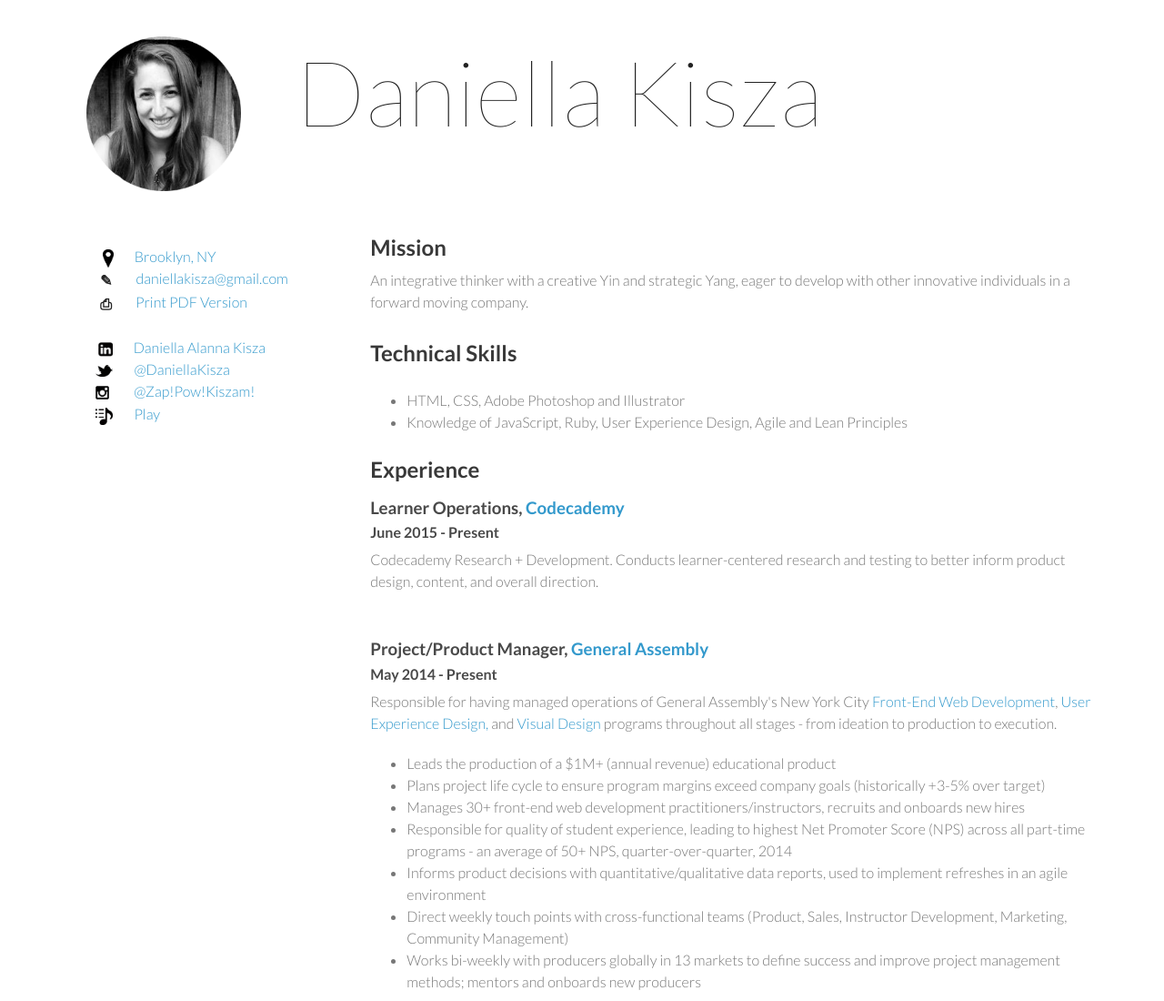
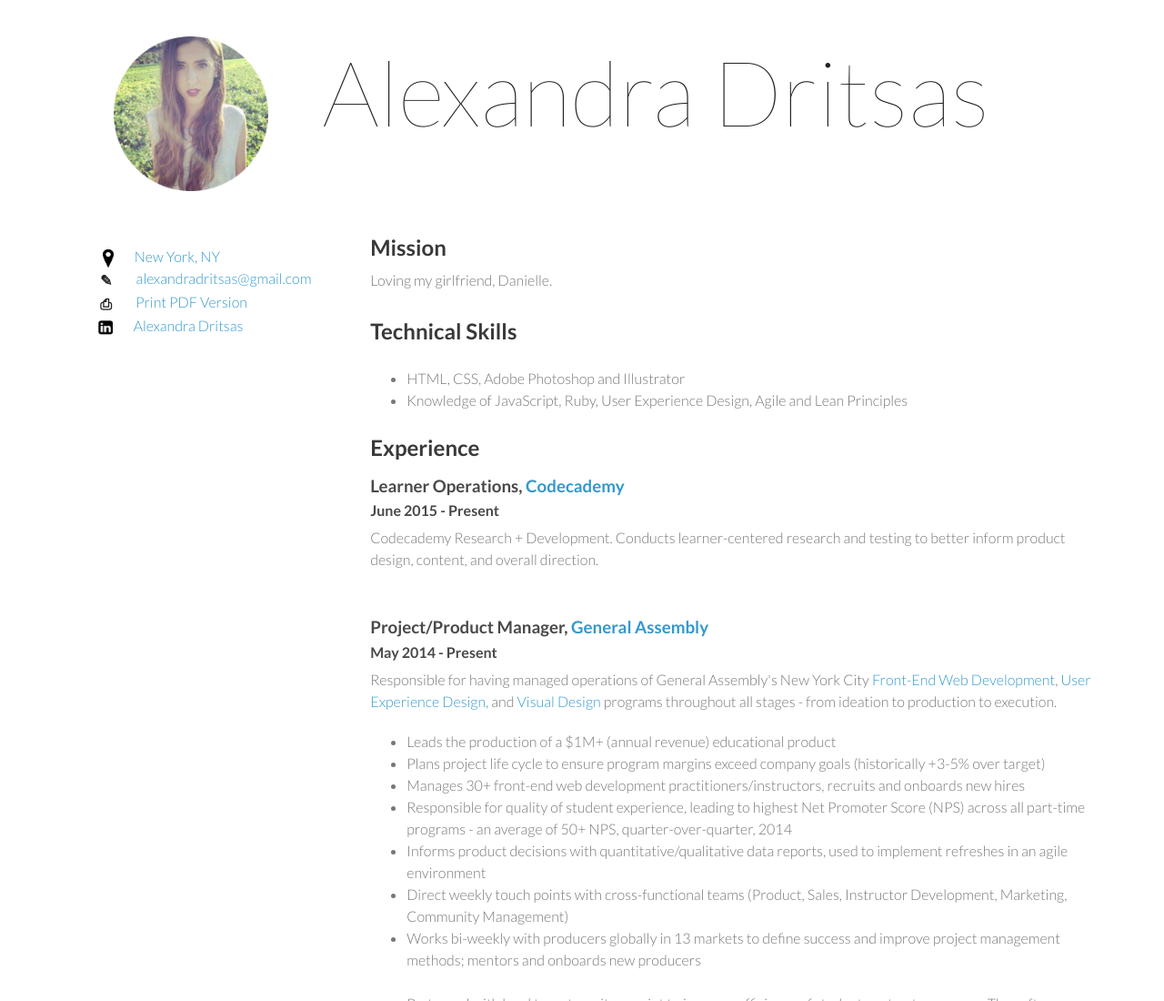
Before and after one commit to daniellakisza/adritsas.github.io, a plain HTML site: page index.html in a window 1280 px wide. Shown: the top 1100 px of the page at 91% size. Drawn offline with nearby package versions, Linux system fonts and the light colour scheme.

Commit message:
updating A's name and photo

```diff
--- a/assets/stylesheets/style.css
+++ b/assets/stylesheets/style.css
@@ -184,6 +184,7 @@ h1 img {
   display: inline-block;
   height: 170px;
   width: 170px;
+  margin-left: 30px;
   padding-left: 25px;
 
   -webkit-transition: all 1s ease;
--- a/index.html
+++ b/index.html
@@ -17,7 +17,7 @@
 <html>
   <head>
     <meta charset="utf-8">
-    <title>Daniella Kisza</title>
+    <title>Alexandra Dritsas</title>
     <link rel="stylesheet" href="assets/stylesheets/style.css">
     <meta name="viewport" content="width=device-width, initial-scale=1, maximum-scale=1, user-scalable=no">
     <meta name="viewport" content="width=device-width, initial-scale=1, user-scalable=no">
@@ -43,20 +43,17 @@
     <div class="container">
       <div class="spacer"</div>
       <div class="grow-pic">
-          <h1><div class="header-image-container"><img src="assets/images/danipic.png" alt="Daniella Kisza" width="190" height="190"></div>Daniella Kisza</h1>
+          <h1><div class="header-image-container"><img src="assets/images/alexpic.png" alt="Daniella Kisza" width="190" height="190"></div>Alexandra Dritsas</h1>
       </div>
     </div>
 
         <div id="info">
 
-            <strong>&nbsp;<img class="map-icon" src="assets/images/mappin.png"></img></strong> <a href="https://www.google.com/maps/preview/place/Brooklyn,+NY/@40.645244,-73.9449975,11z/data=!3m1!4b1!4m2!3m1!1s0x89c24416947c2109:0x82765c7404007886" target="_blank"> Brooklyn, NY</a><br>
-            <strong><div class="false-img">&#9998;&nbsp;</div></strong> <a href="mailto:daniellakisza@gmail.com">daniellakisza@gmail.com</a><br />
+            <strong>&nbsp;<img class="map-icon" src="assets/images/mappin.png"></img></strong> <a href="https://www.google.com/maps/preview/place/Brooklyn,+NY/@40.645244,-73.9449975,11z/data=!3m1!4b1!4m2!3m1!1s0x89c24416947c2109:0x82765c7404007886" target="_blank"> New York, NY</a><br>
+            <strong><div class="false-img">&#9998;&nbsp;</div></strong> <a href="mailto:alexandradritsas@gmail.com">alexandradritsas@gmail.com</a><br />
             <strong><div class="false-img">&#9113;&nbsp;</div></strong> <a href="assets/documents/resume_daniella_kisza.pdf" target="_blank">Print PDF Version</a><br />
+            <strong>&nbsp;&nbsp;<img class="linkedin-icon" src="assets/images/linkedin.png"></img></strong> <a href="https://www.linkedin.com/in/alexandradritsas" target="_blank"> Alexandra Dritsas</a><br />
             <br/>
-            <strong>&nbsp;&nbsp;<img class="linkedin-icon" src="assets/images/linkedin.png"></img></strong> <a href="http://linkedin.com/pub/daniella-alanna-kisza/41/653/ab/" target="_blank"> Daniella Alanna Kisza</a><br />
-            <strong>&nbsp;<img class="twitter-icon" src="assets/images/twitter.png"></img></strong> <a href="https://twitter.com/DaniellaKisza" target="_blank">@DaniellaKisza</a><br />
-            <strong>&nbsp;<img class="instagram-icon" src="assets/images/instagram.png"></img></strong> <a href="http://instagram.com/zappowkiszam" target="_blank">@Zap!Pow!Kiszam!</a><br />
-            <strong>&nbsp;<img class="music-icon" src="assets/images/music.png"></img></strong> <a href="https://open.spotify.com/user/dazsik92988/playlist/3BO8zOaVna9MwdEPqMzArC" target="_blank">Play</a><br />
         </div>
   </header>
 
@@ -64,7 +61,7 @@
   <body>
       <div id="resume">
         <h2>Mission</h2>
-        <p>An integrative thinker with a creative Yin and strategic Yang, eager to develop with other innovative individuals in a forward moving company.</p>
+        <p>Loving my girlfriend, Danielle.</p>
 
 
         <h2>Technical Skills</h2>
```
Also changed, not shown: assets/images/alexpic.jpg (added), assets/images/alexpic.png (added), assets/images/danipic2Z.png (deleted), assets/images/danipic3.png (deleted), 1 other file.
